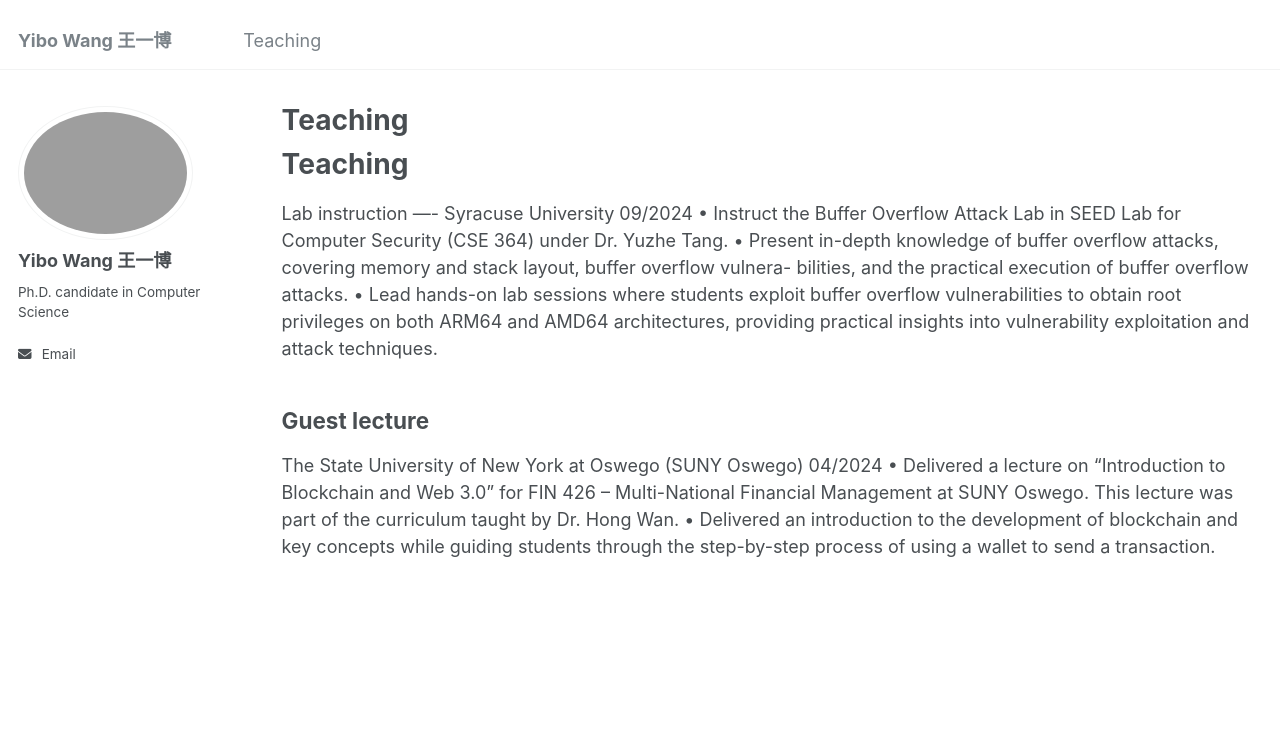
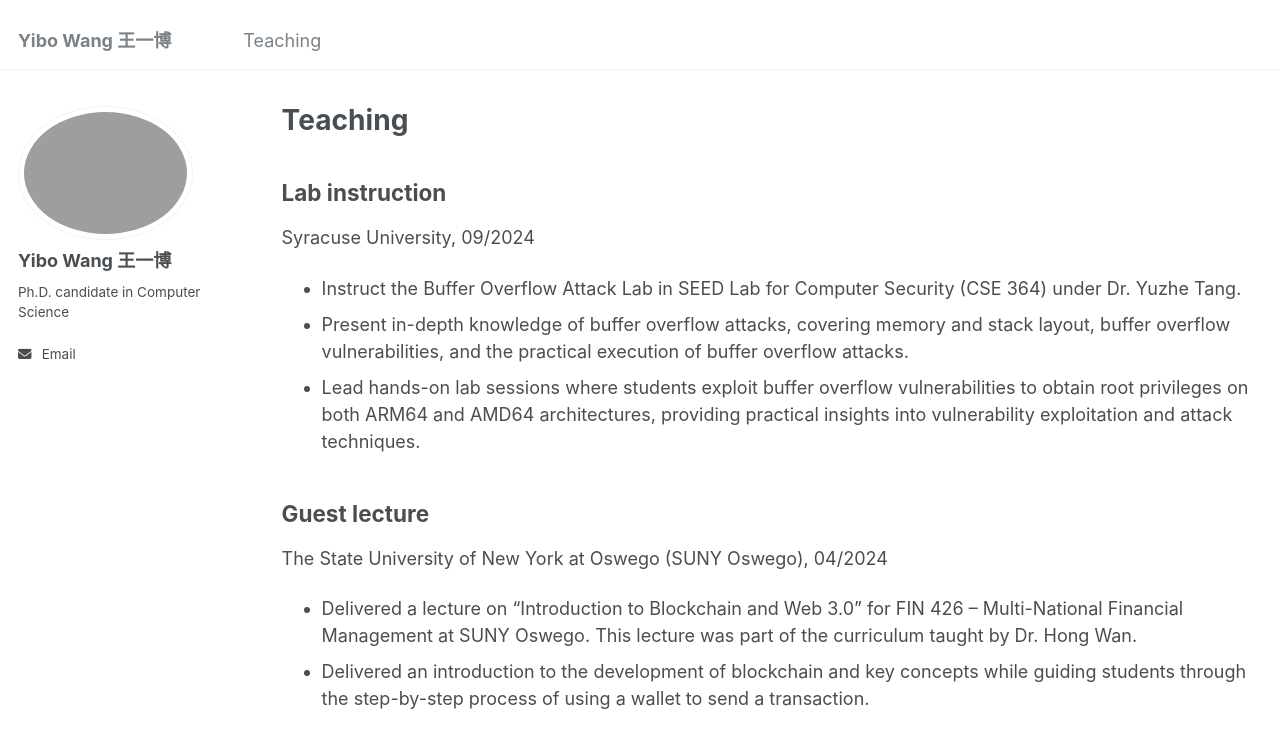
Before and after one commit to wangyibo0308/wangyibo0308.github.io, a Jekyll site: the page built from _pages/cv.md, in a window 1280 px wide and 928 px high. Shown: the top 748 px of the window. Built offline with Jekyll 4.4.1, drawn with Linux system fonts in a browser that asks for light colours.

Commit message:
Update cv.md

```diff
--- a/_pages/cv.md
+++ b/_pages/cv.md
@@ -10,21 +10,20 @@ redirect_from:
 {% include base_path %}
 
 
-Teaching
-======
 Lab instruction
 ----
-Syracuse University 09/2024
-• Instruct the Buffer Overflow Attack Lab in SEED Lab for Computer Security (CSE 364) under Dr. Yuzhe Tang.
-• Present in-depth knowledge of buffer overflow attacks, covering memory and stack layout, buffer overflow vulnera-
-bilities, and the practical execution of buffer overflow attacks.
-• Lead hands-on lab sessions where students exploit buffer overflow vulnerabilities to obtain root privileges on both
+Syracuse University, 09/2024
+
+- Instruct the Buffer Overflow Attack Lab in SEED Lab for Computer Security (CSE 364) under Dr. Yuzhe Tang.
+- Present in-depth knowledge of buffer overflow attacks, covering memory and stack layout, buffer overflow vulnerabilities, and the practical execution of buffer overflow attacks.
+- Lead hands-on lab sessions where students exploit buffer overflow vulnerabilities to obtain root privileges on both
 ARM64 and AMD64 architectures, providing practical insights into vulnerability exploitation and attack techniques.
 
 Guest lecture
 ----
-The State University of New York at Oswego (SUNY Oswego) 04/2024
-• Delivered a lecture on “Introduction to Blockchain and Web 3.0” for FIN 426 – Multi-National Financial Management
+The State University of New York at Oswego (SUNY Oswego), 04/2024
+
+- Delivered a lecture on “Introduction to Blockchain and Web 3.0” for FIN 426 – Multi-National Financial Management
 at SUNY Oswego. This lecture was part of the curriculum taught by Dr. Hong Wan.
-• Delivered an introduction to the development of blockchain and key concepts while guiding students through the
+- Delivered an introduction to the development of blockchain and key concepts while guiding students through the
 step-by-step process of using a wallet to send a transaction.
```
